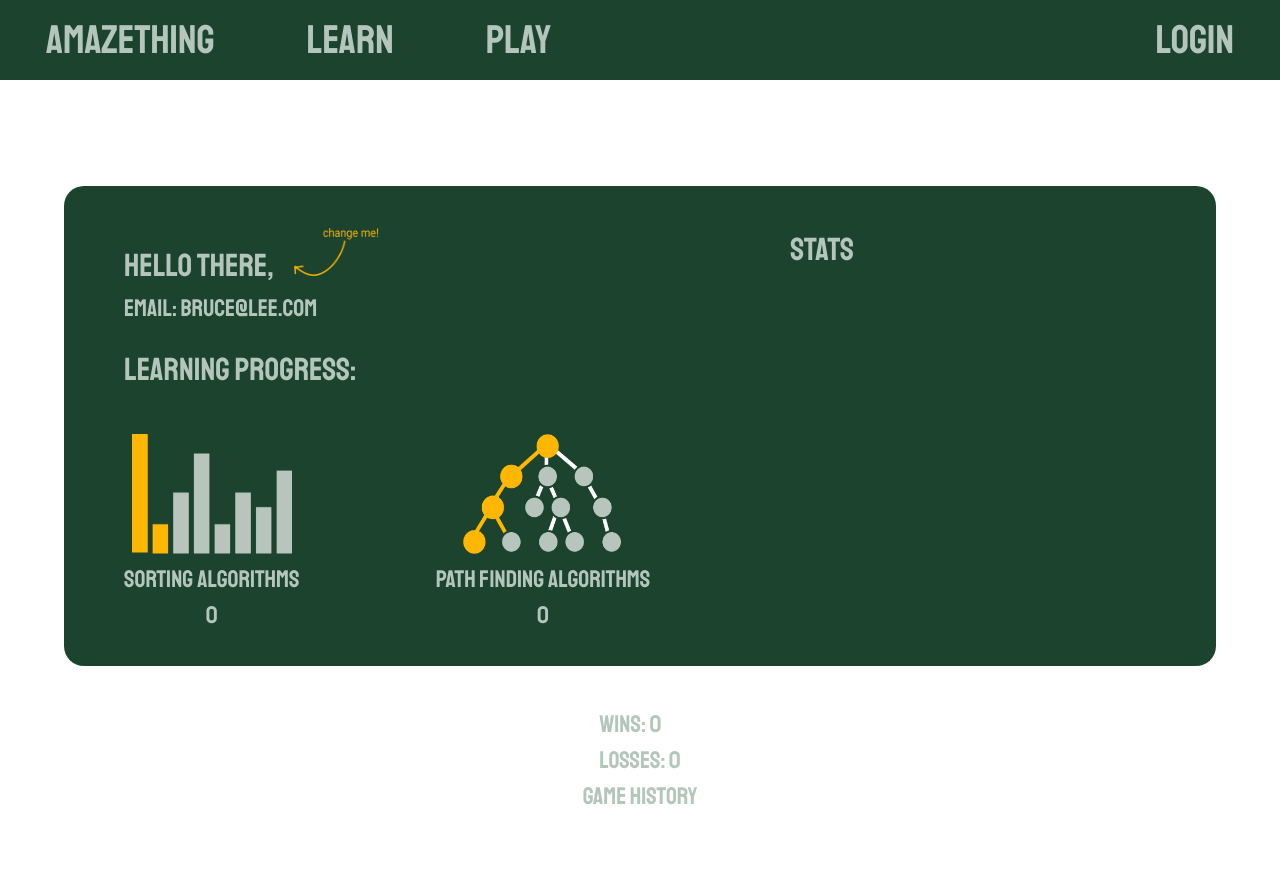
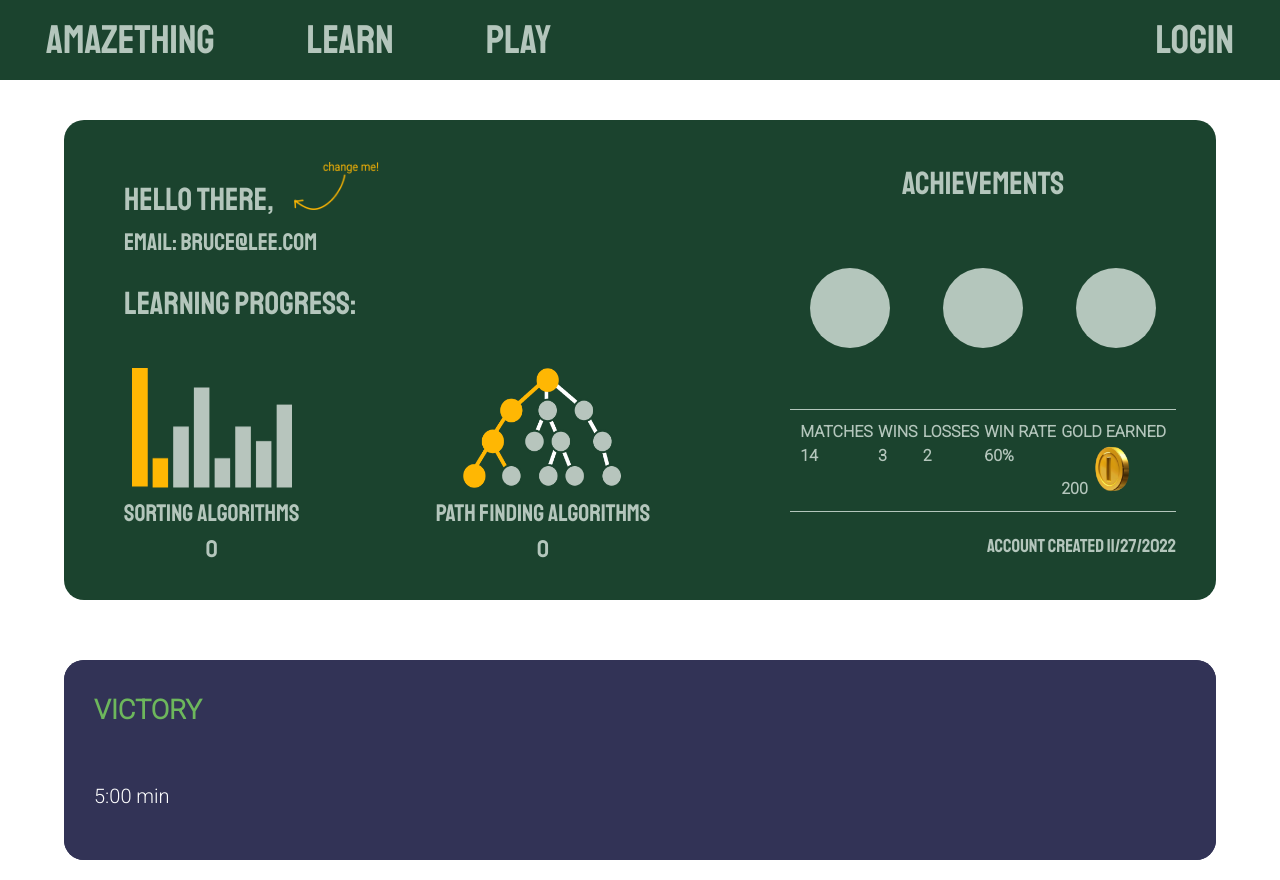
Before and after one commit to vadim-nest/aMAZEthing, a React (Vite) app in the folder Client/: page /profile in a window 1280 px wide. Built offline with nearby package versions, Linux system fonts and the light colour scheme.

Commit message:
style: profile page in progress

```diff
--- a/Client/src/components/profile.tsx
+++ b/Client/src/components/profile.tsx
@@ -93,26 +93,24 @@ function Profile() {
             </div>
           </div>
         </div>
-        <div className="user-stats"><h1>STATS</h1></div>
-      </div>
-      <div className="user-games">
-        <div className="game-victory">
-          <h2>Wins: {user.overallWins.wins}</h2>
-        </div>
-        <div className="game-defeat">
-          <h2>Losses: {user.overallWins.losses}</h2>
+      <div className="user-stats">
+          <h1 className='achievements'>ACHIEVEMENTS</h1>
+          <div className='circles'>
+            <div className='circle'></div>
+            <div className='circle'></div>
+            <div className='circle'></div>
+          </div>
+          <div className='stats-line'>
+            <p>MATCHES<p>14</p></p>
+            <p>WINS<p>3</p></p>
+            <p>LOSSES<p>2</p></p>
+            <p>WIN RATE<p>60%</p></p>
+            <p>GOLD EARNED<p>200<img className='coin' src={coin}/></p></p>
+          </div>
+          <h3 className='created'>Account created {new Date().toLocaleDateString()}</h3> {/* get the date when the account was created */}
         </div>
       </div>
-      <div>
-        {user.games ? (
-          <div>
-            <h2>Game history</h2>
-            <p>{user.games.map}</p>
-          </div>
-        ) : (
-          <h2>No games played yet</h2>
-        )}
-      </div>
+      <ProfileGameHistory/>
     </div>
   );
 }
--- a/Client/src/components/profileGameHistory.tsx
+++ b/Client/src/components/profileGameHistory.tsx
@@ -1,7 +1,6 @@
 import '../css/profileGameHistory.css'
 import { User } from '@auth0/auth0-react';
 import { useAppSelector } from '../features/hooks';
-import moment from 'moment'
 import SVG from './svg';
 import { useEffect, useState} from 'react';
 
@@ -42,7 +41,7 @@ export default function ProfileGameHistory() {
                             {element.duration} min
                         </div>
                         <div className="date">
-                            {moment(element.startedAt).format('h:mm , MMMM Do YYYY')}
+
                         </div>
                     </div>
                     <div className="minionStats">
--- a/Client/src/css/profile.css
+++ b/Client/src/css/profile.css
@@ -7,11 +7,6 @@
     background-color: var(--white);
     height: 100vh;
     overflow: scroll;
-    display: flex;
-    flex-direction: column;
-    justify-content: center;
-    align-items: center;
-
 }
 
 .user-dashboard {
@@ -58,7 +53,6 @@
 }
 
 .sort-progress-img, .path-progress-img {
-    position: relative;
     height: 120px;
     width: 160px;
 }
--- a/Client/src/css/profileGameHistory.css
+++ b/Client/src/css/profileGameHistory.css
@@ -3,10 +3,10 @@
     width: 90vw;
     display: flex;
     flex-direction: column;
-    align-items: flex-start;
-    justify-content: flex-start;
-    gap: 30px;
-
+    justify-content: center;
+    align-items: center;
+    gap: 5vh;
+    margin: 0 5vw;
 }
 
 .match{
@@ -39,8 +39,6 @@ font-size: 24px;
 color: grey;
 }
 
-
-
 .duration{
     color: white;
     font-size: 20px;
```
